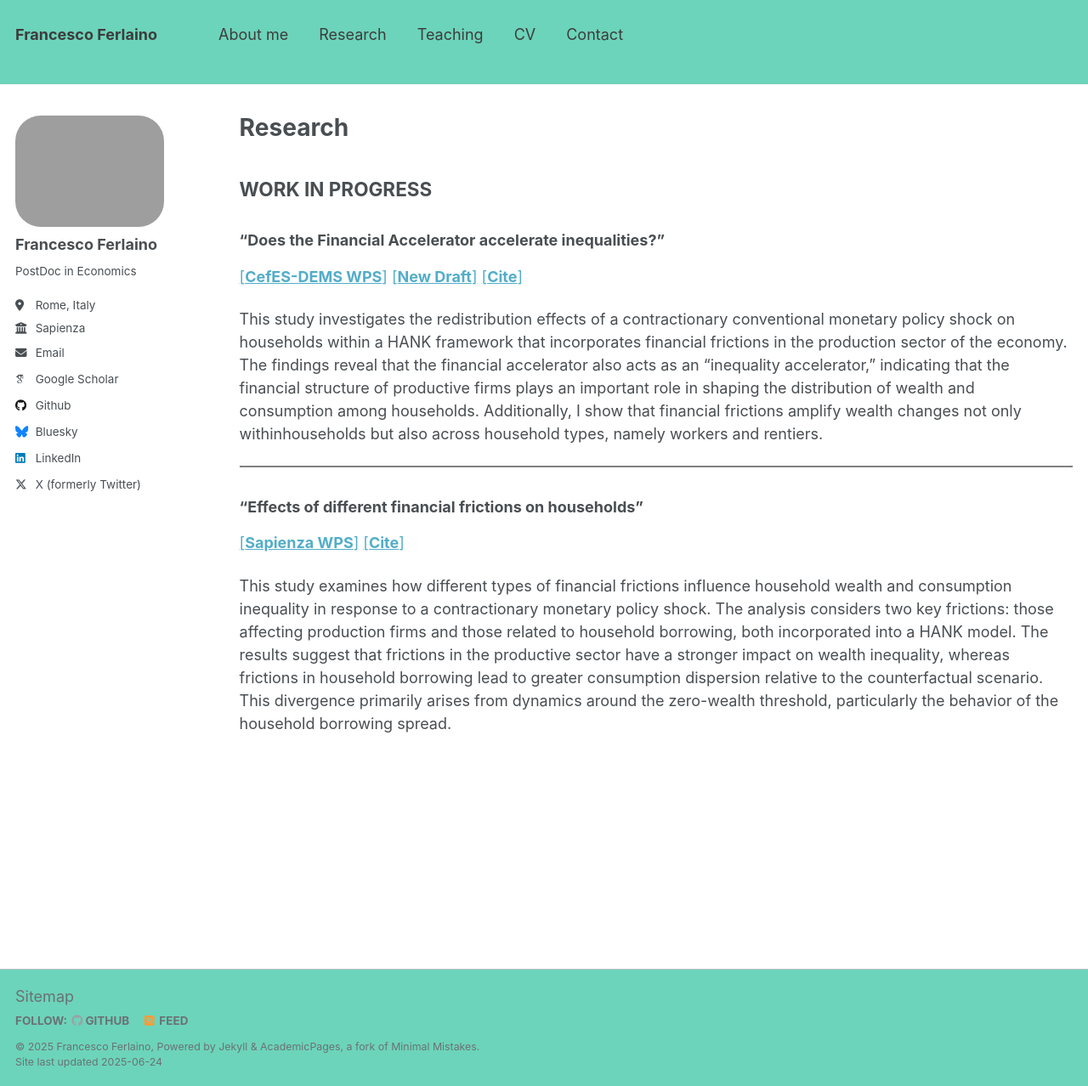
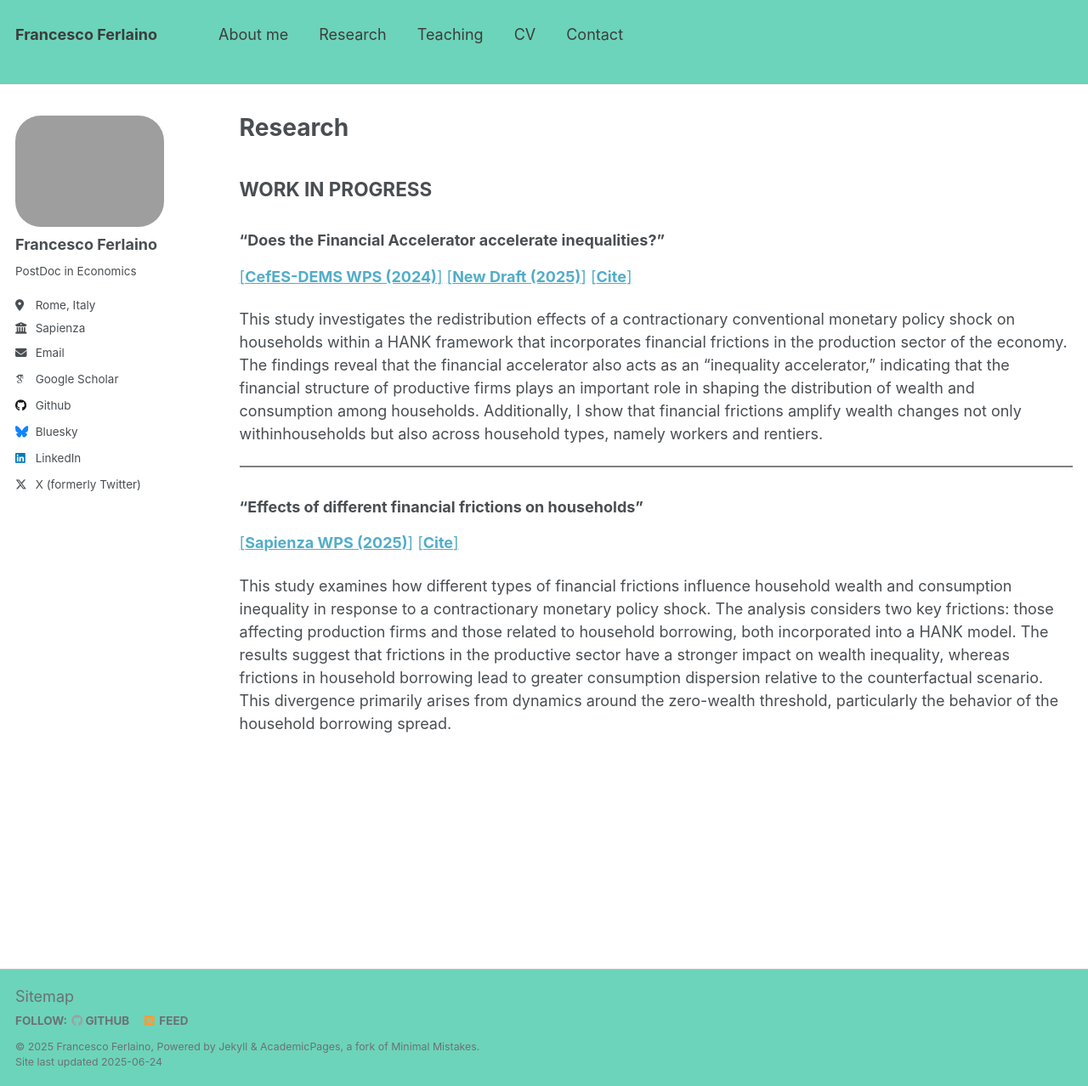
Before and after one commit to fraferla/fraferla.github.io, a Jekyll site: the page built from _pages/research.md, in a window 1280 px wide and 1278 px high. Shown: the whole window at 85% size. Built offline with Jekyll 4.4.1, drawn with Linux system fonts in a browser that asks for light colours; some web fonts are replaced.

Commit message:
Update research.md

```diff
--- a/_pages/research.md
+++ b/_pages/research.md
@@ -9,8 +9,8 @@ author_profile: true
 
 ### "Does the Financial Accelerator accelerate inequalities?"
 
-[[**CefES-DEMS WPS**]](https://papers.ssrn.com/sol3/papers.cfm?abstract_id=4845237)
-[[**New Draft**]](http://fraferla.github.io/files/Ferlaino_2025_Does_the_financial_accelerator_accelerate_inequalities.pdf)
+[[**CefES-DEMS WPS (2024)**]](https://papers.ssrn.com/sol3/papers.cfm?abstract_id=4845237)
+[[**New Draft (2025)**]](http://fraferla.github.io/files/Ferlaino_2025_Does_the_financial_accelerator_accelerate_inequalities.pdf)
 [[**Cite**]](http://fraferla.github.io/files/cite/Ferlaino_2024.txt)
 
 
@@ -20,7 +20,7 @@ This study investigates the redistribution effects of a contractionary conventio
 
 ### "Effects of different financial frictions on households"
 
-[[**Sapienza WPS**]](https://ideas.repec.org/p/sap/wpaper/wp263.html)
+[[**Sapienza WPS (2025)**]](https://ideas.repec.org/p/sap/wpaper/wp263.html)
 [[**Cite**]](http://fraferla.github.io/files/cite/Ferlaino_2025b.txt)
 
 This study examines how different types of financial frictions influence household wealth and consumption inequality in response to a contractionary monetary policy shock. The analysis considers two key frictions: those affecting production firms and those related to household borrowing, both incorporated into a HANK model. The results suggest that frictions in the productive sector have a stronger impact on wealth inequality, whereas frictions in household borrowing lead to greater consumption dispersion relative to the counterfactual scenario. This divergence primarily arises from dynamics around the zero-wealth threshold, particularly the behavior of the household borrowing spread.
```
